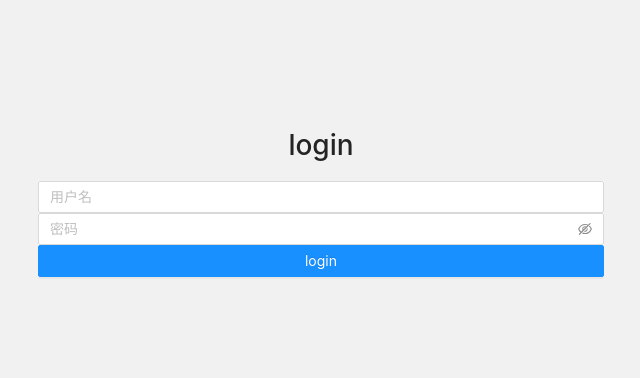
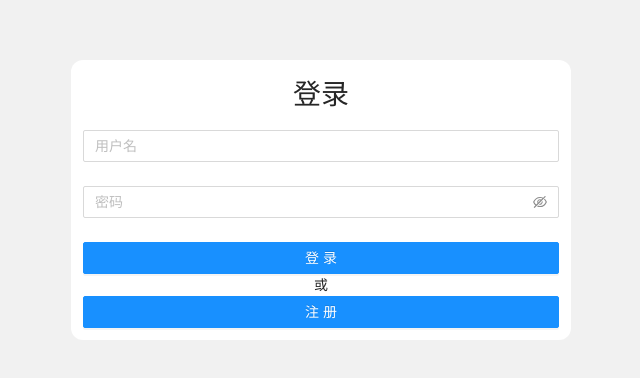
Before and after one commit to YellRes/todolist, a React app: page /login in a window 1280 px wide. Shown: the part 200-578 px from the top of the page, without its empty margins (319-959 px from the left). Built offline with nearby package versions, Linux system fonts and the light colour scheme.

Commit message:
登录添加注册

```diff
--- a/package.json
+++ b/package.json
@@ -56,6 +56,7 @@
     "react-dev-utils": "^10.2.1",
     "react-dom": "^16.13.1",
     "react-redux": "^7.2.1",
+    "react-router-dom": "^5.2.0",
     "redux": "^4.0.5",
     "resolve": "1.15.0",
     "resolve-url-loader": "3.1.1",
--- a/src/App.tsx
+++ b/src/App.tsx
@@ -3,6 +3,7 @@ import './App.css';
 
 
 import TaskList from './component/tasklist'
+// import { BrowserRouter, Route } from 'react-router-dom';
 import Login from './component/login'
 import { Spin } from 'antd';
 
@@ -13,7 +14,9 @@ function App() {
   return (
     <div className="App">
       {/* <TaskList></TaskList> */}
-      <Login />
+      <Login></Login>
+      {/* <Route path='/login' exact component={Login}></Route> */}
+      {/* <Route path='/taskList' exact component={TaskList}></Route> */}
     </div>
   );
 }
--- a/src/api/index.ts
+++ b/src/api/index.ts
@@ -1,5 +1,6 @@
 import axios, {AxiosRequestConfig, AxiosError, AxiosResponse} from 'axios'
 import {message} from 'antd'
+
 
 axios.defaults.timeout = 10000
 axios.defaults.baseURL = 'http://localhost:3001'
@@ -8,7 +9,7 @@ let startFlag = false
 
 // 拦截器
 export default function AxiosConfig () {
-    axios.interceptors.request.use((config: AxiosRequestConfig) => {
+    axios.interceptors.request.use((config: any) => {
         if (config.data && config.data.showLoading) {
             startFlag = true
 
@@ -17,21 +18,20 @@ export default function AxiosConfig () {
         if (config.params) config.params._t = Date.now()
 
         return config
-    }, (err: AxiosResponse) => {
+    }, (err: any) => {
         if (startFlag) {
             startFlag = false
         }
-
         return Promise.reject(err)
     })
 
-    axios.interceptors.response.use((res: AxiosResponse) => {
+    axios.interceptors.response.use((res: any) => {
         if (startFlag) {
             startFlag = false
         }
 
         return res.data
-    }, (err: AxiosError) => {
+    }, (err: any) => {
         if (err.response && (err.response.status + '').startsWith('1')) {
             message.error('请求出错')
         }
--- a/src/component/login/index.less
+++ b/src/component/login/index.less
@@ -15,5 +15,14 @@
 
   .login_container {
     background-color: #fff;
+    border-radius: 12px;
+    padding: 12px;
+
+    width: 500px;
+
+
+    .form-item {
+      margin: 15px 0;
+    }
   }
 }
--- a/src/component/login/index.tsx
+++ b/src/component/login/index.tsx
@@ -1,5 +1,5 @@
 import React, { Component } from 'react'
-import { Input, Button, message } from 'antd'
+import { Form, Input, Button, message } from 'antd'
 import './index.less'
 import api from '../../api/config'
 
@@ -11,7 +11,8 @@ interface Props {
 interface State {
   isCheck: boolean,
   userName: string,
-  password: string
+  password: string,
+  isLogin: boolean
 }
 
 class Login extends Component<Props, State>{
@@ -21,6 +22,7 @@ class Login extends Component<Props, State>{
 
     this.state = {
       isCheck: false,
+      isLogin: true,
       userName: '',
       password: ''
     }
@@ -30,16 +32,19 @@ class Login extends Component<Props, State>{
     const {userName, password} = this.state
 
     api.login({userName, password})
-      .then(res => {
-        debugger
-
-
+      .then((res :any) => {
         if (res.header && res.header.code === '1000') {
-          message.info(res.header.message);
+          message.success(res.header.message);
         } else{
           message.error(res.header.message);
         }
       })
+  }
+
+  register = () => {
+    this.setState({
+      isLogin: false
+    })
   }
 
   setData = (e: any, type: any) => {
@@ -55,17 +60,34 @@ class Login extends Component<Props, State>{
   }
 
   render () {
-    const {isCheck} = this.state
+    const {isCheck, isLogin} = this.state
     return (
     <div className={`login_con`}>
-      <h1>login</h1>
       <div className="login_container">
+      <h1>{isLogin ? '登录' : '注册' }</h1>
 
-        <Input placeholder="用户名" onChange={(e) => this.setData(e, 'USER')} />
-        <Input.Password placeholder="密码" onChange={(e) => this.setData(e, '')} />
+      <Form>
 
-        <Button type="primary" block onClick={this.test}>login</Button>
+        <Form.Item>
+          <Input placeholder="用户名" onChange={(e) => this.setData(e, 'USER')} />
+        </Form.Item>
 
+        <Form.Item>
+          <Input.Password placeholder="密码" onChange={(e) => this.setData(e, '')} />
+        </Form.Item>
+
+        {
+          !isLogin ?
+          <Form.Item>
+            <Input.Password placeholder="再次输入密码" onChange={(e) => this.setData(e, '')} />
+          </Form.Item> : null
+        }
+
+
+        <Button type="primary" block onClick={this.test}>登录</Button>
+        <div>或</div>
+        <Button type="primary" block onClick={this.register}>注册</Button>
+      </Form>
       </div>
     </div>
     )
--- a/src/index.tsx
+++ b/src/index.tsx
@@ -4,6 +4,7 @@ import './index.css';
 import App from './App';
 import * as serviceWorker from './serviceWorker';
 import AxiosConfig from './api';
+
 
 AxiosConfig();
 
```
Also changed, not shown: 1 other file (tests, documents, lock files or other folders).
